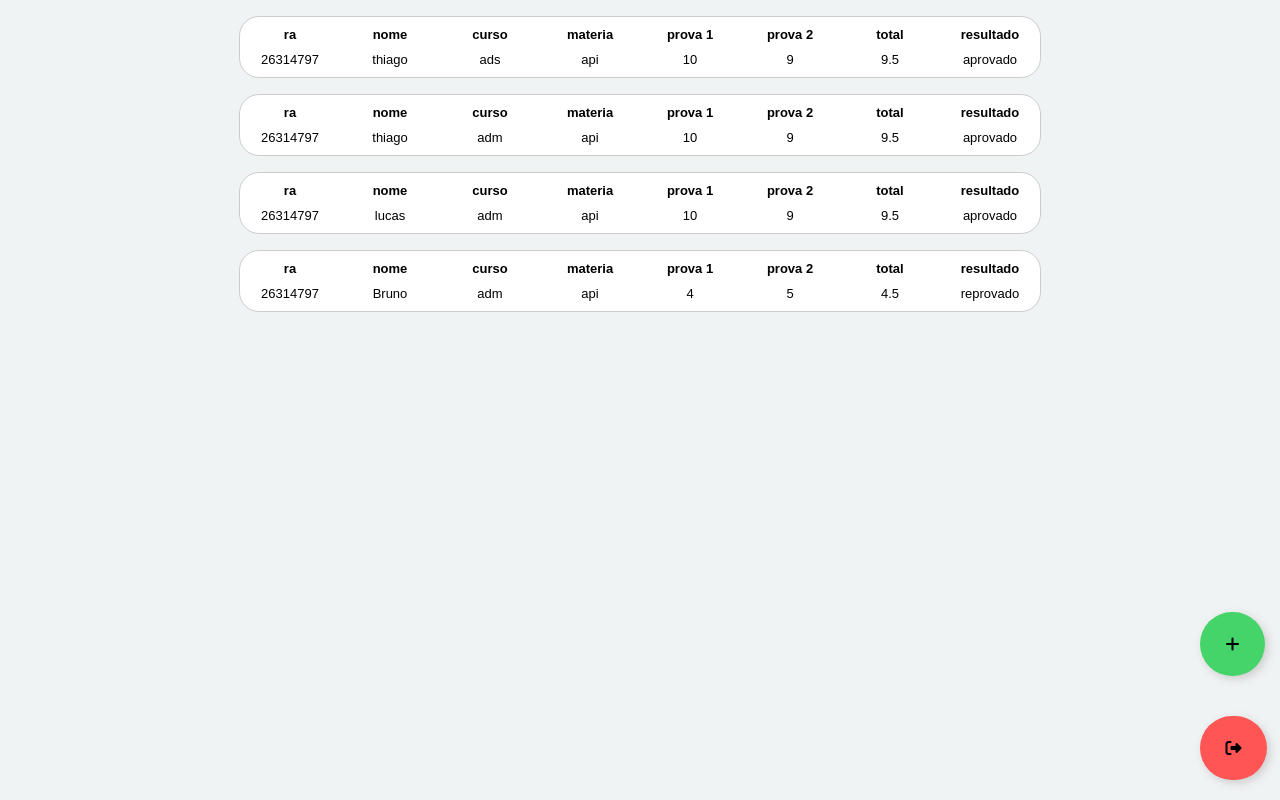
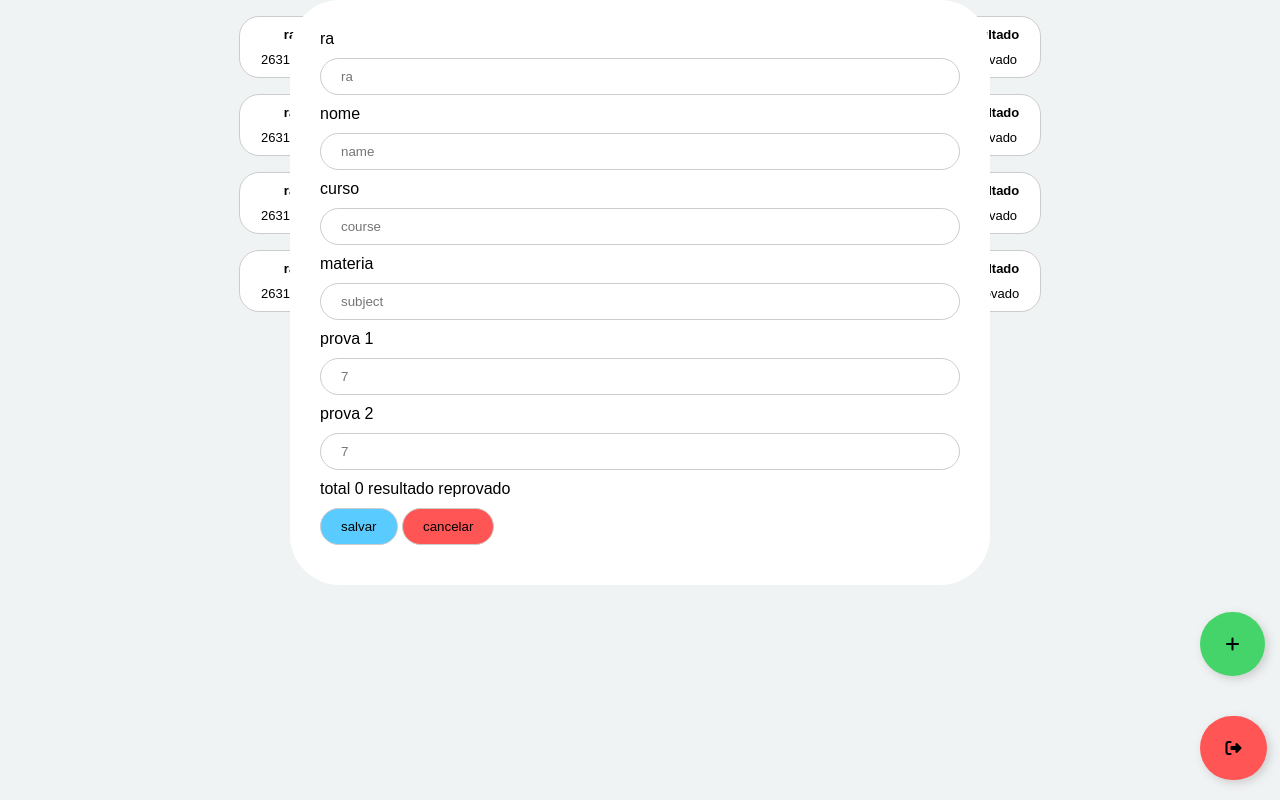
Before and after one commit to thiago662/primeiro-projeto-interdiciplinar, a plain HTML site: page docs/index.html in a window 1280 px wide. Drawn offline with Linux system fonts and the light colour scheme.

Commit message:
create gitpage

```diff
--- a/index.html
+++ b/docs/index.html
@@ -103,11 +103,19 @@
 
         .modal {
             position: fixed;
-            display: none;
-            padding: 50px;
-            /* float: left; */
+            /* display: none; */
+            padding: 30px;
+            width: 50%;
+            border-radius: 50px;
+        }
+
+        .campo {
             width: 200px;
-            border-radius: 50px;
+        }
+
+        .center-modal {
+            display: flex;
+            justify-content: center;
         }
 
 
@@ -154,6 +162,10 @@
             }
             .card {
                 margin: 16px;
+            }
+            .modal {
+                padding: 30px;
+                width: 100%;
             }
         }
     </style>
@@ -217,27 +229,44 @@
         </div>
     </div>
 
-    <!-- <div class="center"> -->
+    <div class="center-modal">
         <form class="modal white" id="myModal">
-            <span class="close">&times;</span>
-            <label for="email">ra</label>
-            <input type="text" class="input size" id="email" name="email" placeholder="email" required>
-            <label for="email">nome</label>
-            <input type="text" class="input size" id="email" name="email" placeholder="email" required>
-            <label for="email">curso</label>
-            <input type="text" class="input size" id="email" name="email" placeholder="email" required>
-            <label for="email">materia</label>
-            <input type="text" class="input size" id="email" name="email" placeholder="email" required>
-            <label for="email">prova 1</label>
-            <input type="number" class="input size" id="email" name="email" placeholder="email" required>
-            <label for="email">prova 2</label>
-            <input type="number" class="input size" id="email" name="email" placeholder="email" required>
-            <label for="email">total</label>
-            <input type="text" class="input size" id="email" name="email" placeholder="email" required>
-            <label for="email">resultado</label>
-            <input type="text" class="input size" id="email" name="email" placeholder="email" required>
+            <div>
+                <label for="ra">ra</label>
+                <input type="text" class="input size" id="ra" name="ra" placeholder="ra" required>
+            </div>
+            <div>
+                <label for="name">nome</label>
+                <input type="text" class="input size" id="name" name="name" placeholder="name" required>
+            </div>
+            <div>
+                <label for="course">curso</label>
+                <input type="text" class="input size" id="course" name="course" placeholder="course" required>
+            </div>
+            <div>
+                <label for="subject">materia</label>
+                <input type="text" class="input size" id="subject" name="subject" placeholder="subject" required>
+            </div>
+            <div>
+                <label for="testeOne">prova 1</label>
+                <input type="number" class="input size" id="testeOne" name="testeOne" placeholder="7" required>
+            </div>
+            <div>
+                <label for="testeTwo">prova 2</label>
+                <input type="number" class="input size" id="testeTwo" name="testeTwo" placeholder="7" required>
+            </div>
+            <div>
+                <label>total</label>
+                <label>0</label>
+                <label>resultado</label>
+                <label>reprovado</label>
+            </div>
+            <div>
+                <input type="submit" class="input button blue" value="salvar">
+                <input type="button" class="input button red" value="cancelar">
+            </div>
         </form>
-    <!-- </div> -->
+    </div>
 
     <script>
         var title = document.querySelector('title');
```
